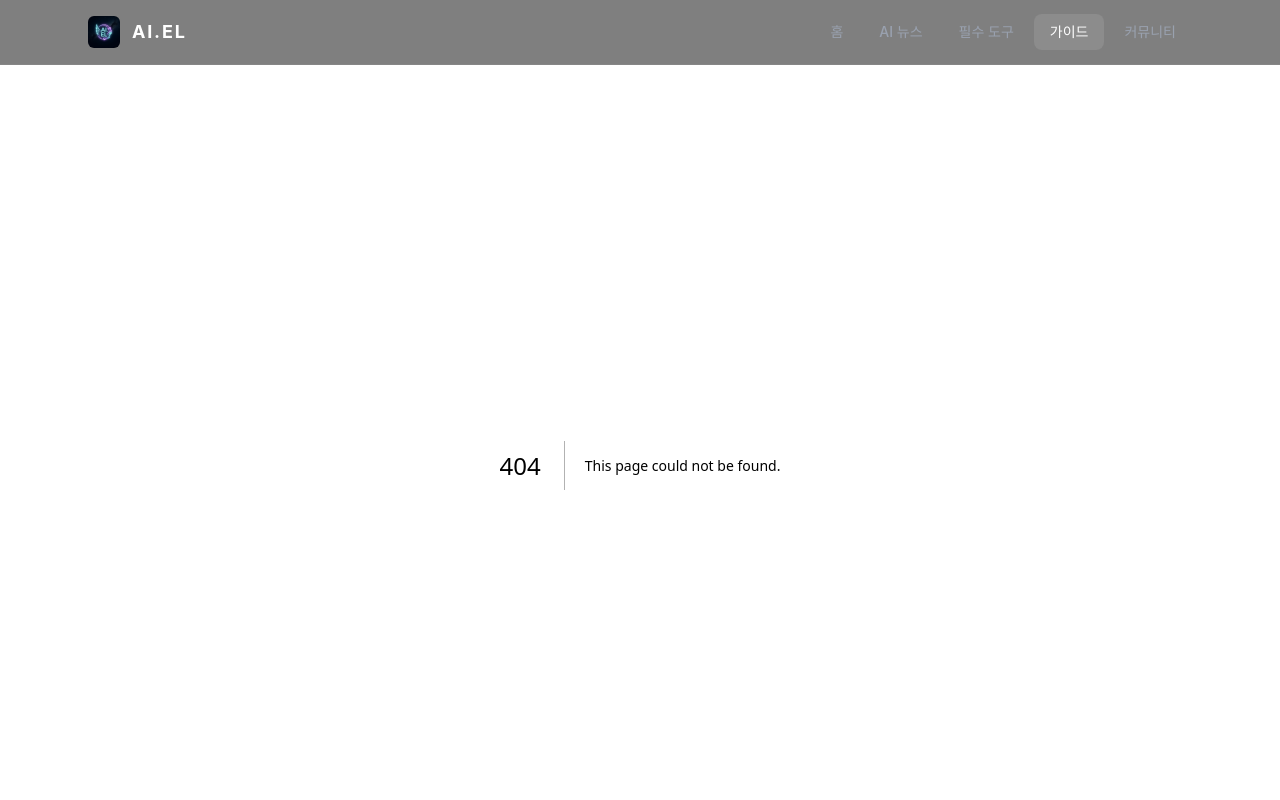
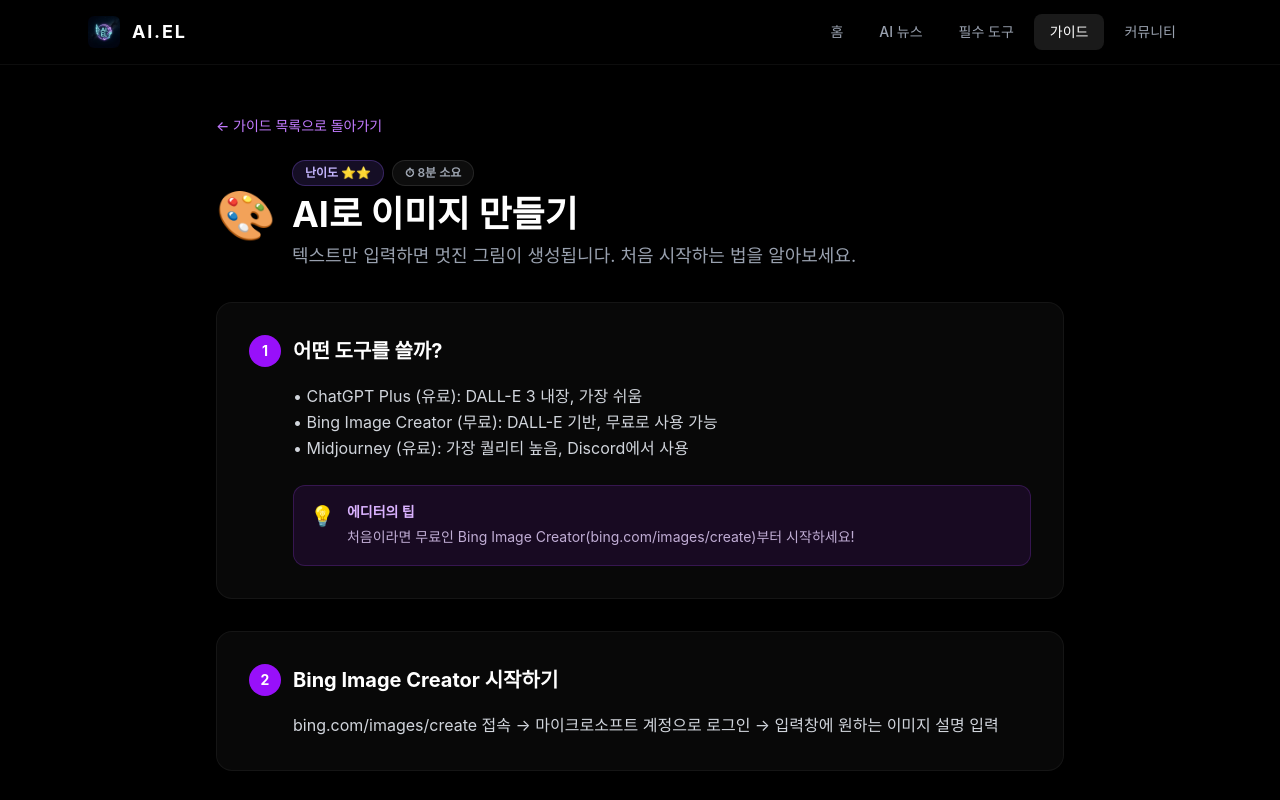
Before and after one commit to qlxm0929/ai-bub, a Next.js app: page /guides/ai-image in a window 1280 px wide. Before the commit this address had no page. Shown: the top 800 px of the page. Built offline with nearby package versions, Linux system fonts and the light colour scheme.

Commit message:
Fix 404 error on guide pages by awaiting params

```diff
--- /dev/null
+++ b/src/app/guides/[slug]/page.tsx
@@ -0,0 +1,67 @@
+import { guides } from '@/lib/guides';
+import { notFound } from 'next/navigation';
+import Link from 'next/link';
+
+export function generateStaticParams() {
+  return guides.map((guide) => ({
+    slug: guide.slug,
+  }));
+}
+
+export default async function GuideDetailPage({ params }: { params: Promise<{ slug: string }> }) {
+  const { slug } = await params;
+  const guide = guides.find((g) => g.slug === slug);
+
+  if (!guide) {
+    notFound();
+  }
+
+  return (
+    <div className="max-w-4xl mx-auto px-4 sm:px-6 py-12">
+      <div className="mb-8">
+        <Link href="/guides" className="text-purple-400 hover:text-purple-300 text-sm font-medium mb-6 inline-block transition-colors">
+          ← 가이드 목록으로 돌아가기
+        </Link>
+
+        <div className="flex items-center gap-4 mb-6">
+          <div className="text-5xl">{guide.icon}</div>
+          <div>
+            <div className="flex gap-2 mb-2">
+              <span className="badge badge-purple text-xs">난이도 {'⭐'.repeat(guide.difficulty)}</span>
+              <span className="badge badge-gray text-xs">⏱ {guide.readTime}분 소요</span>
+            </div>
+            <h1 className="text-3xl sm:text-4xl font-bold text-white mb-2">{guide.title}</h1>
+            <p className="text-gray-400 text-lg">{guide.description}</p>
+          </div>
+        </div>
+      </div>
+
+      <div className="space-y-8">
+        {guide.steps.map((step, index) => (
+          <div key={index} className="glass-card p-6 md:p-8">
+            <h2 className="text-xl font-bold text-white mb-4 flex items-center gap-3">
+              <span className="w-8 h-8 rounded-full bg-purple-600 flex items-center justify-center text-sm">
+                {index + 1}
+              </span>
+              {step.title}
+            </h2>
+            <div className="text-gray-300 whitespace-pre-wrap leading-relaxed ml-11">
+              {step.content}
+            </div>
+            {step.tip && (
+              <div className="mt-6 ml-11 p-4 rounded-xl bg-purple-900/20 border border-purple-500/20">
+                <div className="flex gap-3">
+                  <span className="text-xl">💡</span>
+                  <div>
+                    <strong className="text-purple-300 block mb-1 text-sm">에디터의 팁</strong>
+                    <p className="text-sm text-purple-200/80 leading-relaxed">{step.tip}</p>
+                  </div>
+                </div>
+              </div>
+            )}
+          </div>
+        ))}
+      </div>
+    </div>
+  );
+}
```
